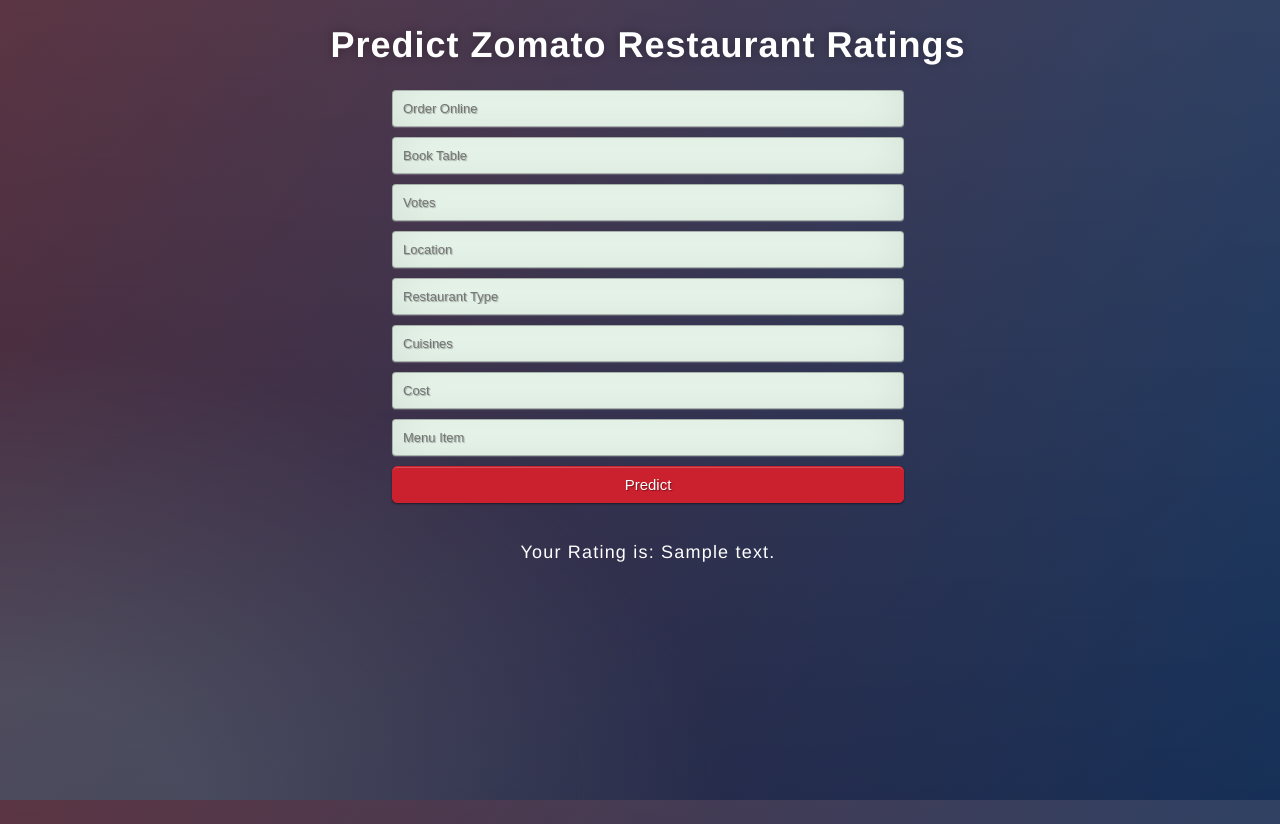
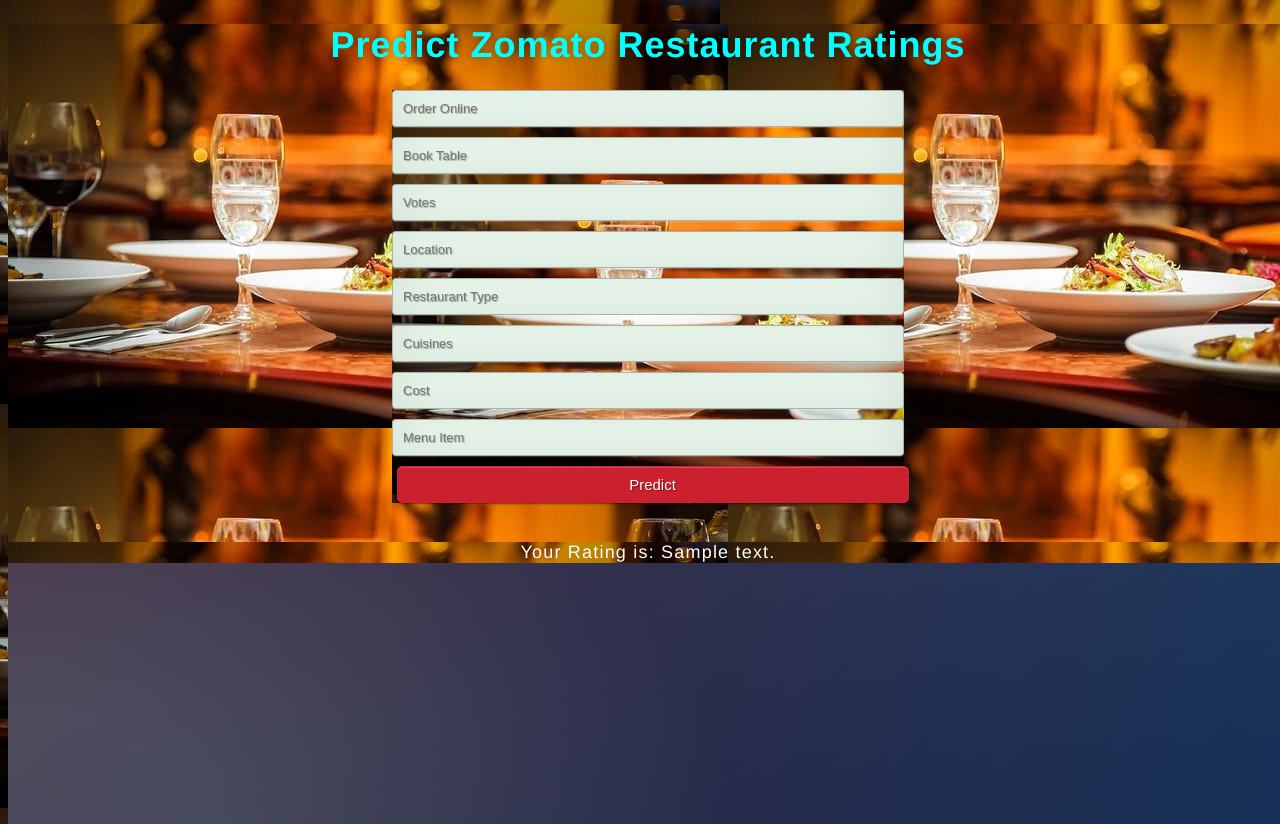
Before and after one commit to rishabhsingh222/Zomato-Rating-Prediction, a Flask app: template templates/index.html in a window 1280 px wide. Run offline with Flask 3, Linux system fonts and the light colour scheme; the template is opened without the code that fills it: most values are stand-ins (such as "Sample title", 1, 10 or a date in 2020); parts of the project's set-up code (start-up, migrations or seed data) failed here and were passed over.

Commit message:
update html file and CSS file

```diff
--- a/static/css/style.css
+++ b/static/css/style.css
@@ -1,15 +1,96 @@
 @import url(https://fonts.googleapis.com/css?family=Open+Sans);
-.btn { display: inline-block; *display: inline; *zoom: 1; padding: 4px 10px 4px; margin-bottom: 0; font-size: 13px; line-height: 18px; color: #f70202; text-align: center;text-shadow: 0 1px 1px rgba(255, 255, 255, 0.75); vertical-align: middle; background-color: #f5f5f5; background-image: -moz-linear-gradient(top, #ffffff, #e6e6e6); background-image: -ms-linear-gradient(top, #ffffff, #e6e6e6); background-image: -webkit-gradient(linear, 0 0, 0 100%, from(#ffffff), to(#e6e6e6)); background-image: -webkit-linear-gradient(top, #ffffff, #e6e6e6); background-image: -o-linear-gradient(top, #ffffff, #e6e6e6); background-image: linear-gradient(top, #ffffff, #e6e6e6); background-repeat: repeat-x; filter: progid:dximagetransform.microsoft.gradient(startColorstr=#ffffff, endColorstr=#e6e6e6, GradientType=0); border-color: #e6e6e6 #e6e6e6 #e6e6e6; border-color: rgba(248, 42, 42, 1) rgba(0, 0, 0, 0.1) rgba(0, 0, 0, 0.25); border: 1px solid #e6e6e6; -webkit-border-radius: 4px; -moz-border-radius: 4px; border-radius: 4px; -webkit-box-shadow: inset 0 1px 0 rgba(255, 255, 255, 0.2), 0 1px 2px rgba(0, 0, 0, 0.05); -moz-box-shadow: inset 0 1px 0 rgba(255, 255, 255, 0.2), 0 1px 2px rgba(0, 0, 0, 0.05); box-shadow: inset 0 1px 0 rgba(255, 255, 255, 0.2), 0 1px 2px rgba(0, 0, 0, 0.05); cursor: pointer; *margin-left: .3em; }
-.btn:hover, .btn:active, .btn.active, .btn.disabled, .btn[disabled] { background-color: #e6e6e6; }
-.btn-large { padding: 9px 14px; font-size: 15px; line-height: normal; -webkit-border-radius: 5px; -moz-border-radius: 5px; border-radius: 5px; }
-.btn:hover { color: #333333; text-decoration: none; background-color: #e6e6e6; background-position: 0 -15px; -webkit-transition: background-position 0.1s linear; -moz-transition: background-position 0.1s linear; -ms-transition: background-position 0.1s linear; -o-transition: background-position 0.1s linear; transition: background-position 0.1s linear; }
-.btn-primary, .btn-primary:hover { text-shadow: 0 -1px 0 rgba(0, 0, 0, 0.25); color: #ffffff; }
-.btn-primary.active { color: rgba(255, 255, 255, 0.75); }
-.btn-primary { background-color: #CB202D; background-image: -moz-linear-gradient(top, #CB202D, #CB202D); background-image: -ms-linear-gradient(top, #CB202D, #CB202D); background-image: -webkit-gradient(linear, 0 0, 0 100%, from(#CB202D), to(#CB202D)); background-image: -webkit-linear-gradient(top, #CB202D, #CB202D); background-image: -o-linear-gradient(top, #CB202D, #CB202D); background-image: linear-gradient(top, #CB202D, #CB202D); background-repeat: repeat-x; filter: progid:dximagetransform.microsoft.gradient(startColorstr=#CB202D, endColorstr=#CB202D, GradientType=0);  border: 1px solid #CB202D; text-shadow: 1px 1px 1px rgba(0,0,0,0.4); box-shadow: inset 0 1px 0 rgba(255, 255, 255, 0.2), 0 1px 2px rgba(0, 0, 0, 0.5); }     #change this for the predict button color
-.btn-primary:hover, .btn-primary:active, .btn-primary.active, .btn-primary.disabled, .btn-primary[disabled] { filter: none; background-color: #ff5252; }
-.btn-block { width: 100%; display:block; }
+.btn
+{
+	display: inline-block;
+	display: inline;
+	zoom: 1;
+	padding: 4px 10px 4px;
+	margin-bottom: 0; font-size: 13px;
+	line-height: 18px;
+	color: #f70202;
+	text-align: center;
+	text-shadow: 0 1px 1px rgba(255, 255, 255, 0.75);
+	vertical-align: middle; background-color: #f5f5f5;
+	background-image: -moz-linear-gradient(top, #ffffff, #e6e6e6);
+	background-image: -ms-linear-gradient(top, #ffffff, #e6e6e6);
+	background-image: -webkit-gradient(linear, 0 0, 0 100%, from(#ffffff), to(#e6e6e6));
+	background-image: -webkit-linear-gradient(top, #ffffff, #e6e6e6);
+	background-image: -o-linear-gradient(top, #ffffff, #e6e6e6);
+	background-image: linear-gradient(top, #ffffff, #e6e6e6);
+	background-repeat: repeat-x;
+	filter: progid:dximagetransform.microsoft.gradient(startColorstr=#ffffff, endColorstr=#e6e6e6, GradientType=0);
+	border-color: #e6e6e6 #e6e6e6 #e6e6e6;
+	border-color: rgba(248, 42, 42, 1) rgba(0, 0, 0, 0.1) rgba(0, 0, 0, 0.25);
+	border: 1px solid #e6e6e6; -webkit-border-radius: 4px;
+	-moz-border-radius: 4px;
+	border-radius: 4px;
+	-webkit-box-shadow: inset 0 1px 0 rgba(255, 255, 255, 0.2), 0 1px 2px rgba(0, 0, 0, 0.05);
+	-moz-box-shadow: inset 0 1px 0 rgba(255, 255, 255, 0.2), 0 1px 2px rgba(0, 0, 0, 0.05);
+	box-shadow: inset 0 1px 0 rgba(255, 255, 255, 0.2), 0 1px 2px rgba(0, 0, 0, 0.05);
+	cursor: pointer;
+	margin-left: .3em;
+}
+.btn:hover, .btn:active, .btn.active, .btn.disabled, .btn[disabled]
+{
+	background-color: #e6e6e6;
+}
+.btn-large
+{
+	padding: 9px 14px;
+	font-size: 15px; line-height: normal;
+	-webkit-border-radius: 5px;
+	-moz-border-radius: 5px;
+	border-radius: 5px;
+}
+.btn:hover
+{
+	 color: #333333; text-decoration: none;
+	 background-color: #e6e6e6; background-position: 0 -15px;
+	 -webkit-transition: background-position 0.1s linear;
+	 -moz-transition: background-position 0.1s linear;
+	 -ms-transition: background-position 0.1s linear;
+	 -o-transition: background-position 0.1s linear;
+	 transition: background-position 0.1s linear;
+}
+.btn-primary, .btn-primary:hover
+{
+	text-shadow: 0 -1px 0 rgba(0, 0, 0, 0.25); color: #ffffff;
+}
+.btn-primary.active {
+	color: rgba(255, 255, 255, 0.75);
+}
+.btn-primary
+{
+	background-color: #CB202D;
+	background-image: -moz-linear-gradient(top, #CB202D, #CB202D);
+	background-image: -ms-linear-gradient(top, #CB202D, #CB202D);
+	background-image: -webkit-gradient(linear, 0 0, 0 100%, from(#CB202D), to(#CB202D));
+	background-image: -webkit-linear-gradient(top, #CB202D, #CB202D);
+	background-image: -o-linear-gradient(top, #CB202D, #CB202D);
+	background-image: linear-gradient(top, #CB202D, #CB202D);
+	background-repeat: repeat-x;
+	filter: progid:dximagetransform.microsoft.gradient(startColorstr=#CB202D, endColorstr=#CB202D, GradientType=0);
+	border: 1px solid #CB202D;
+	text-shadow: 1px 1px 1px rgba(0,0,0,0.4);
+	box-shadow: inset 0 1px 0 rgba(255, 255, 255, 0.2), 0 1px 2px rgba(0, 0, 0, 0.5);
+ }
+ #change this for the predict button color
+.btn-primary:hover, .btn-primary:active, .btn-primary.active, .btn-primary.disabled, .btn-primary[disabled]
+{
+	filter: none; background-color: #ff5252;
+}
+.btn-block {
+	width: 100%; display:block;
+}
 
-* { -webkit-box-sizing:border-box; -moz-box-sizing:border-box; -ms-box-sizing:border-box; -o-box-sizing:border-box; box-sizing:border-box; }
+* {
+	-webkit-box-sizing:border-box;
+	 -moz-box-sizing:border-box;
+	 -ms-box-sizing:border-box;
+	 -o-box-sizing:border-box;
+	 box-sizing:border-box;
+	 background-image:url("/photo.jpg");
+}
 
 html { width: 100%; height:100%; overflow:hidden; }
 
@@ -28,10 +109,14 @@
 	background: -ms-radial-gradient(0% 100%, ellipse cover, rgba(104,128,138,.4) 10%,rgba(138,114,76,0) 40%), -ms-linear-gradient(top,  rgba(57,173,219,.25) 0%,rgba(42,60,87,.4) 100%), -ms-linear-gradient(-45deg,  #670d10 0%,#092756 100%);
 	background: -webkit-radial-gradient(0% 100%, ellipse cover, rgba(104,128,138,.4) 10%,rgba(138,114,76,0) 40%), linear-gradient(to bottom,  rgba(57,173,219,.25) 0%,rgba(42,60,87,.4) 100%), linear-gradient(135deg,  #670d10 0%,#092756 100%);
 	filter: progid:DXImageTransform.Microsoft.gradient( startColorstr='#3E1D6D', endColorstr='#092756',GradientType=1 );
+	/* background-image: url("C:\Users\Dell\OneDrive\Desktop"); */
 
 }
 
-.login h1 { color: #fff; text-shadow: 0 0 10px rgba(0,0,0,0.3); letter-spacing:1px; text-align:center; }
+.login h1 {
+	color: #fff; text-shadow: 0 0 10px rgba(0,0,0,0.3);
+	letter-spacing:1px; text-align:center;
+}
 .login form{
 	display: inline-table;
 }
@@ -58,4 +143,12 @@
 	display: list-item;
 	max-width: 40%;
 }
-input:focus { box-shadow: inset 0 -5px 45px rgba(100,100,100,0.4), 0 1px 1px rgba(255,255,255,0.2); }
+input:focus
+{
+	 box-shadow: inset 0 -5px 45px rgba(100,100,100,0.4), 0 1px 1px rgba(255,255,255,0.2);
+
+}
+.h1{
+	color: aqua;
+
+}
--- a/templates/index.html
+++ b/templates/index.html
@@ -7,13 +7,13 @@
 <link href='https://fonts.googleapis.com/css?family=Arimo' rel='stylesheet' type='text/css'>
 <link href='https://fonts.googleapis.com/css?family=Hind:300' rel='stylesheet' type='text/css'>
 <link href='https://fonts.googleapis.com/css?family=Open+Sans+Condensed:300' rel='stylesheet' type='text/css'>
-<link rel="stylesheet" href="{{ url_for('static', filename='css/style.css') }}">
+<link rel="stylesheet" href="../static/css/style.css">
 
 </head>
 
 <body>
  <div class="login">
-	<h1>Predict Zomato Restaurant Ratings</h1>
+	<h1 style="color: aqua;">Predict Zomato Restaurant Ratings</h1>
 
      <!-- Main Input For Receiving Query to our ML -->
     <form action="{{ url_for('predict')}}"method="post">
```
Also changed, not shown: photo.jpg (added).
